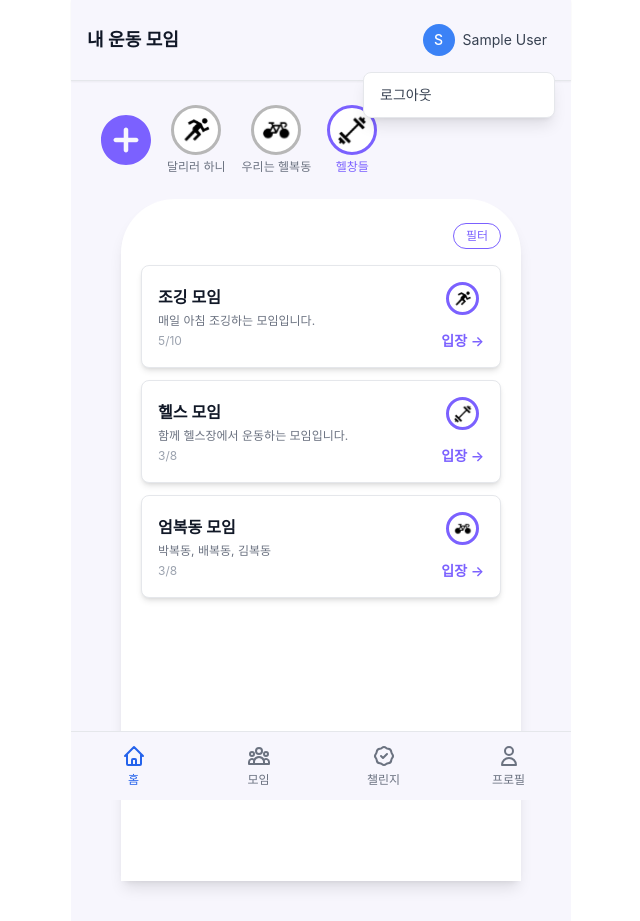
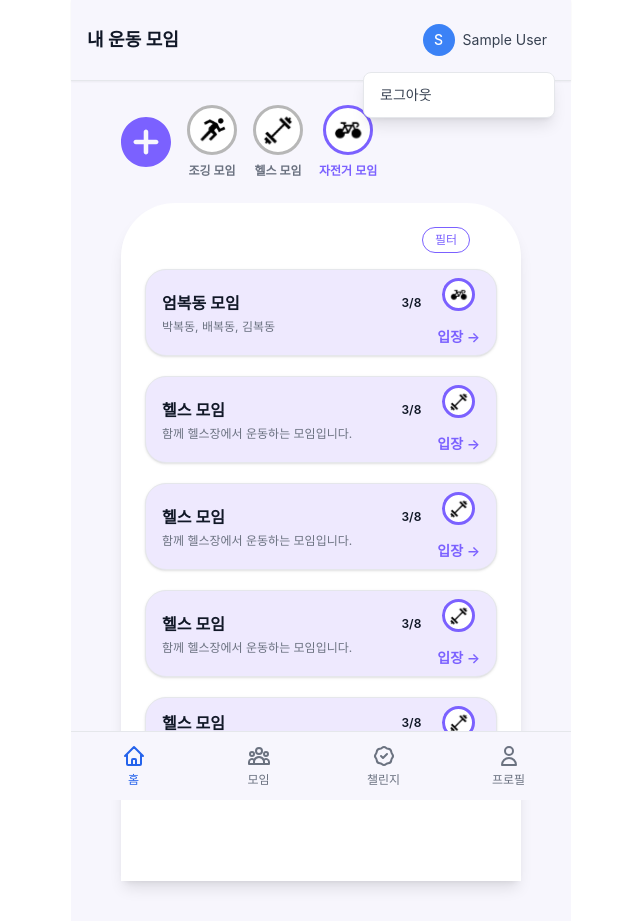
Before and after one commit to Team-FitTo/FitTo-Web, a React (Vite) app: page / in a window 1280 px wide. Shown: the whole page, without its empty margins (319-959 px from the left). Built offline with nearby package versions, Linux system fonts and the light colour scheme; sample sign-in values are in the browser's storage.

Commit message:
refactor: mockData json파일로 분리 + HomePage Layout 수정

```diff
--- a/package.json
+++ b/package.json
@@ -17,6 +17,7 @@
     "preview": "vite preview"
   },
   "dependencies": {
+    "@tailwindcss/line-clamp": "^0.4.4",
     "react": "^19.1.0",
     "react-dom": "^19.1.0",
     "react-router-dom": "^7.6.2",
--- a/src/components/ui/Card.tsx
+++ b/src/components/ui/Card.tsx
@@ -7,7 +7,7 @@ interface CardProps {
 }
 
 const Card: React.FC<CardProps> = ({ children, className = '', onClick }) => {
-  const baseClasses = 'bg-white rounded-lg shadow-md border border-gray-200';
+  const baseClasses = 'bg-brand-bg2 rounded-2xl shadow border border-gray-200';
   const clickableClasses = onClick
     ? 'cursor-pointer hover:shadow-lg transition-shadow'
     : '';
--- /dev/null
+++ b/src/data/myMeetings.json
@@ -0,0 +1,35 @@
+[
+  {
+    "id": "1",
+    "name": "조깅 모임",
+    "description": "매일 아침 조깅하는 모임입니다.",
+    "workoutType": "조깅",
+    "memberCount": 5,
+    "maxMembers": 10,
+    "createdAt": "2024-05-01T09:00:00Z",
+    "createdBy": "user1",
+    "memberIds": ["user1", "user2", "user3", "user4", "user5"]
+  },
+  {
+    "id": "2",
+    "name": "헬스 모임",
+    "description": "함께 헬스장에서 운동하는 모임입니다.",
+    "workoutType": "헬스",
+    "memberCount": 3,
+    "maxMembers": 8,
+    "createdAt": "2024-05-02T09:00:00Z",
+    "createdBy": "user2",
+    "memberIds": ["user1", "user2", "user3"]
+  },
+  {
+    "id": "8",
+    "name": "자전거 모임",
+    "description": "함께 자전거를 타는 모임입니다.",
+    "workoutType": "자전거",
+    "memberCount": 3,
+    "maxMembers": 8,
+    "createdAt": "2024-05-03T09:00:00Z",
+    "createdBy": "user2",
+    "memberIds": ["user1", "user2", "user3"]
+  }
+]
--- /dev/null
+++ b/src/data/otherMeetings.json
@@ -0,0 +1,57 @@
+[
+  {
+    "id": "3",
+    "name": "엄복동 모임",
+    "description": "박복동, 배복동, 김복동",
+    "workoutType": "자전거",
+    "memberCount": 3,
+    "maxMembers": 8,
+    "createdAt": "2024-05-03T09:00:00Z",
+    "createdBy": "user2",
+    "memberIds": ["user2", "user3", "user4"]
+  },
+  {
+    "id": "4",
+    "name": "헬스 모임",
+    "description": "함께 헬스장에서 운동하는 모임입니다.",
+    "workoutType": "헬스",
+    "memberCount": 3,
+    "maxMembers": 8,
+    "createdAt": "2024-05-04T09:00:00Z",
+    "createdBy": "user2",
+    "memberIds": ["user2", "user3", "user4"]
+  },
+  {
+    "id": "5",
+    "name": "헬스 모임",
+    "description": "함께 헬스장에서 운동하는 모임입니다.",
+    "workoutType": "헬스",
+    "memberCount": 3,
+    "maxMembers": 8,
+    "createdAt": "2024-05-04T09:00:00Z",
+    "createdBy": "user2",
+    "memberIds": ["user2", "user3", "user4"]
+  },
+  {
+    "id": "6",
+    "name": "헬스 모임",
+    "description": "함께 헬스장에서 운동하는 모임입니다.",
+    "workoutType": "헬스",
+    "memberCount": 3,
+    "maxMembers": 8,
+    "createdAt": "2024-05-04T09:00:00Z",
+    "createdBy": "user2",
+    "memberIds": ["user2", "user3", "user4"]
+  },
+  {
+    "id": "7",
+    "name": "헬스 모임",
+    "description": "함께 헬스장에서 운동하는 모임입니다. 함께 헬스장에서 운동하는 모임입니다. 함께 헬스장에서 운동하는 모임입니다.",
+    "workoutType": "헬스",
+    "memberCount": 3,
+    "maxMembers": 8,
+    "createdAt": "2024-05-04T09:00:00Z",
+    "createdBy": "user2",
+    "memberIds": ["user2", "user3", "user4"]
+  }
+]
--- /dev/null
+++ b/src/data/testUser.json
@@ -0,0 +1,5 @@
+{
+    "id": "user1",
+    "username": "테스트유저1",
+    "email": "test1@example.com"
+}
--- a/src/pages/home/HomePage.tsx
+++ b/src/pages/home/HomePage.tsx
@@ -1,4 +1,4 @@
-import React, { useState } from 'react';
+import React from 'react';
 import { Link } from 'react-router-dom';
 import Card from '../../components/ui/Card';
 import type { Meeting } from '../../types/meeting';
@@ -6,101 +6,74 @@ import BarbellIcon from '../../assets/Barbell.svg';
 import ExerciseIcon from '../../assets/Exercise.svg';
 import BicycleIcon from '../../assets/Bicycle.svg';
 import VectorIcon from '../../assets/Vector.svg';
+import myMeetingsData from '../../data/myMeetings.json';
+import otherMeetingsData from '../../data/otherMeetings.json';
 
-// 예시 카테고리 데이터
-const categories = [
-  { id: 1, label: '달리러 하니', icon: <img src={ExerciseIcon} alt="달리기" className="w-[33px] h-[33px]" />, selected: false },
-  { id: 2, label: '우리는 헬복동', icon: <img src={BicycleIcon} alt="자전거" className="w-[33px] h-[33px]" />, selected: false },
-  { id: 3, label: '헬창들', icon: <img src={BarbellIcon} alt="헬스" className="w-[33px] h-[33px]" />, selected: true },
-];
+const myMeetings: Meeting[] = (myMeetingsData as Array<Omit<Meeting, 'createdAt'> & { createdAt: string }>).map(m => ({
+  ...m,
+  createdAt: new Date(m.createdAt),
+}));
+const otherMeetings: Meeting[] = (otherMeetingsData as Array<Omit<Meeting, 'createdAt'> & { createdAt: string }>).map(m => ({
+  ...m,
+  createdAt: new Date(m.createdAt),
+}));
 
 const HomePage: React.FC = () => {
-  const [meetings] = useState<Meeting[]>([
-    {
-      id: '1',
-      name: '조깅 모임',
-      description: '매일 아침 조깅하는 모임입니다.',
-      workoutType: '조깅',
-      memberCount: 5,
-      maxMembers: 10,
-      createdAt: new Date(),
-      createdBy: 'user1',
-      memberIds: ['user1', 'user2', 'user3', 'user4', 'user5'],
-    },
-    {
-      id: '2',
-      name: '헬스 모임',
-      description: '함께 헬스장에서 운동하는 모임입니다.',
-      workoutType: '헬스',
-      memberCount: 3,
-      maxMembers: 8,
-      createdAt: new Date(),
-      createdBy: 'user2',
-      memberIds: ['user1', 'user2', 'user3'],
-    },
-    {
-      id: '3',
-      name: '엄복동 모임',
-      description: '박복동, 배복동, 김복동',
-      workoutType: '자전거',
-      memberCount: 3,
-      maxMembers: 8,
-      createdAt: new Date(),
-      createdBy: 'user2',
-      memberIds: ['user1', 'user2', 'user3'],
-    },
-  ]);
-
   return (
-    <div className="min-h-screen bg-brand-bg flex flex-col items-center pt-6">
-      {/* 카테고리 버튼 */}
-      <div className="flex gap-4 justify-start mb-6 w-full px-[30px] items-center">
+    <div className="min-h-screen bg-brand-bg flex flex-col items-center pt-6 px-[30px]">
+      {/* 상단 내 미팅 버튼 영역 */}
+      <div className="w-full max-w-[400px] mx-auto flex gap-4 justify-start mb-6 items-center">
         {/* vector(추가) 버튼 */}
         <button className="flex flex-col items-center focus:outline-none">
           <span className="w-[50px] h-[50px] flex items-center justify-center rounded-full">
             <img src={VectorIcon} alt="추가" className="w-[50px] h-[50px]" />
           </span>
         </button>
-        {/* 기존 카테고리 버튼들 */}
-        {categories.map(cat => (
-          <button
-            key={cat.id}
-            className={`flex flex-col items-center focus:outline-none ${cat.selected ? 'text-brand-main' : 'text-gray-500'}`}
-          >
-            <span className={`w-[50px] h-[50px] flex items-center justify-center rounded-full text-xl mb-1 bg-white border-[3px] ${cat.selected ? 'border-brand-main' : 'border-status-inactive'}`}>
-              {cat.icon}
-            </span>
-            <span className="text-xs">{cat.label}</span>
-          </button>
-        ))}
+        {/* 내 미팅 버튼들 */}
+        {myMeetings.map((meeting, idx) => {
+          // 첫 번째 미팅만 선택된 상태로 예시
+          const isSelected = idx === 2;
+          return (
+            <button
+              key={meeting.id}
+              className={`flex flex-col items-center focus:outline-none`}
+            >
+              <span className={`w-[50px] h-[50px] flex items-center justify-center rounded-full text-xl mb-1 bg-white border-[3px] ${isSelected ? 'border-brand-main' : 'border-status-inactive'}`}>
+                {meeting.workoutType === '조깅' && <img src={ExerciseIcon} alt="조깅" className="w-[33px] h-[33px]" />}
+                {meeting.workoutType === '자전거' && <img src={BicycleIcon} alt="자전거" className="w-[33px] h-[33px]" />}
+                {meeting.workoutType === '헬스' && <img src={BarbellIcon} alt="헬스" className="w-[33px] h-[33px]" />}
+              </span>
+              <span className={`font-semibold text-xs mt-1 ${isSelected ? 'text-brand-main' : 'text-gray-500'}`}>{meeting.name}</span>
+            </button>
+          );
+        })}
       </div>
-
       {/* 카드 컨테이너 */}
-      <div className="w-full max-w-[400px] bg-white rounded-t-[54px] px-5 pt-6 pb-0 flex-1 flex flex-col shadow-lg">
+      <div className="max-w-[400px] mx-auto bg-white rounded-t-[54px] px-6 pt-6 pb-0 flex-1 flex flex-col shadow-lg">
         {/* 필터 버튼 */}
         <div className="flex justify-end mb-4">
-          <button className="text-xs px-3 py-1 rounded-full border border-brand-main text-brand-main font-medium">
+          <button className="text-xs px-3 py-1 rounded-full border border-brand-main text-brand-main font-medium me-[27px]">
             필터
           </button>
         </div>
-        {/* 카드 리스트 */}
-        <div className="space-y-3">
-          {meetings.map(meeting => (
-            <Card key={meeting.id} className="p-4 bg-brand-bg2 rounded-2xl flex items-center justify-between">
-              <div>
-                <h3 className="text-base font-semibold text-gray-900 mb-1">{meeting.name}</h3>
-                <p className="text-xs text-gray-500">{meeting.description}</p>
-                <div className="text-xs text-gray-400 mt-1">{meeting.memberCount}/{meeting.maxMembers}</div>
+        {/* 내가 들어가있지 않은 미팅 리스트 */}
+        <div className="space-y-5">
+          {otherMeetings.map(meeting => (
+            <Card key={meeting.id} className="px-4 py-2 bg-brand-bg2 rounded-[21px] flex items-center justify-between">
+              <div className="flex-1 min-w-0">
+                <div className="flex items-center justify-between mb-1">
+                  <h3 className="text-base font-semibold text-gray-900 truncate">{meeting.name}</h3>
+                  <span className="text-xs font-semibold text-gray-900 ml-2 whitespace-nowrap">{meeting.memberCount}/{meeting.maxMembers}</span>
+                </div>
+                <p className="text-xs text-gray-500 line-clamp-2">{meeting.description}</p>
               </div>
-              <div className="flex flex-col items-center justify-between h-full">
-                {/* 카테고리 원 */}
+              <div className="flex flex-col items-center flex-shrink-0 ml-4">
                 <span className="w-[33px] h-[33px] flex items-center justify-center rounded-full bg-white border-[3px] border-brand-main mb-2">
                   {meeting.workoutType === '조깅' && <img src={ExerciseIcon} alt="조깅" className="w-[20px] h-[20px]" />}
                   {meeting.workoutType === '자전거' && <img src={BicycleIcon} alt="자전거" className="w-[20px] h-[20px]" />}
                   {meeting.workoutType === '헬스' && <img src={BarbellIcon} alt="헬스" className="w-[20px] h-[20px]" />}
                 </span>
-                {/* 입장 버튼 */}
-                <Link to={`/meeting/${meeting.id}`} className="text-brand-main font-semibold text-sm mt-2">
+                <Link to={`/meeting/${meeting.id}`} className="text-brand-main font-semibold text-sm mt-2 whitespace-nowrap">
                   입장 →
                 </Link>
               </div>
--- a/tailwind.config.js
+++ b/tailwind.config.js
@@ -1,4 +1,6 @@
 /** @type {import('tailwindcss').Config} */
+const lineClamp = require('@tailwindcss/line-clamp');
+
 export default {
   content: [
     "./index.html",
@@ -36,5 +38,7 @@ export default {
       }
     },
   },
-  plugins: [],
+  plugins: [
+    lineClamp,
+  ],
 }
```
Also changed, not shown: src/store/useAuthStore.ts (+5 -3 lines), 1 other file (tests, documents, lock files or other folders).
